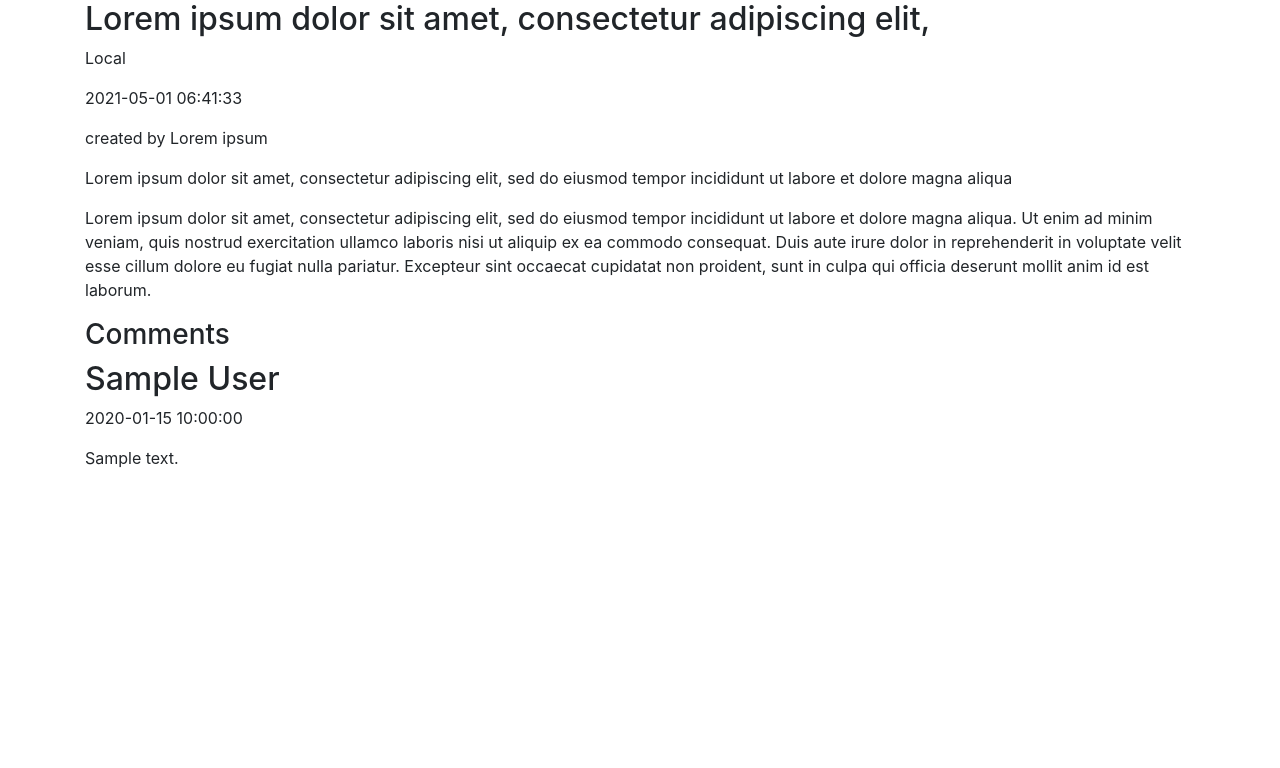
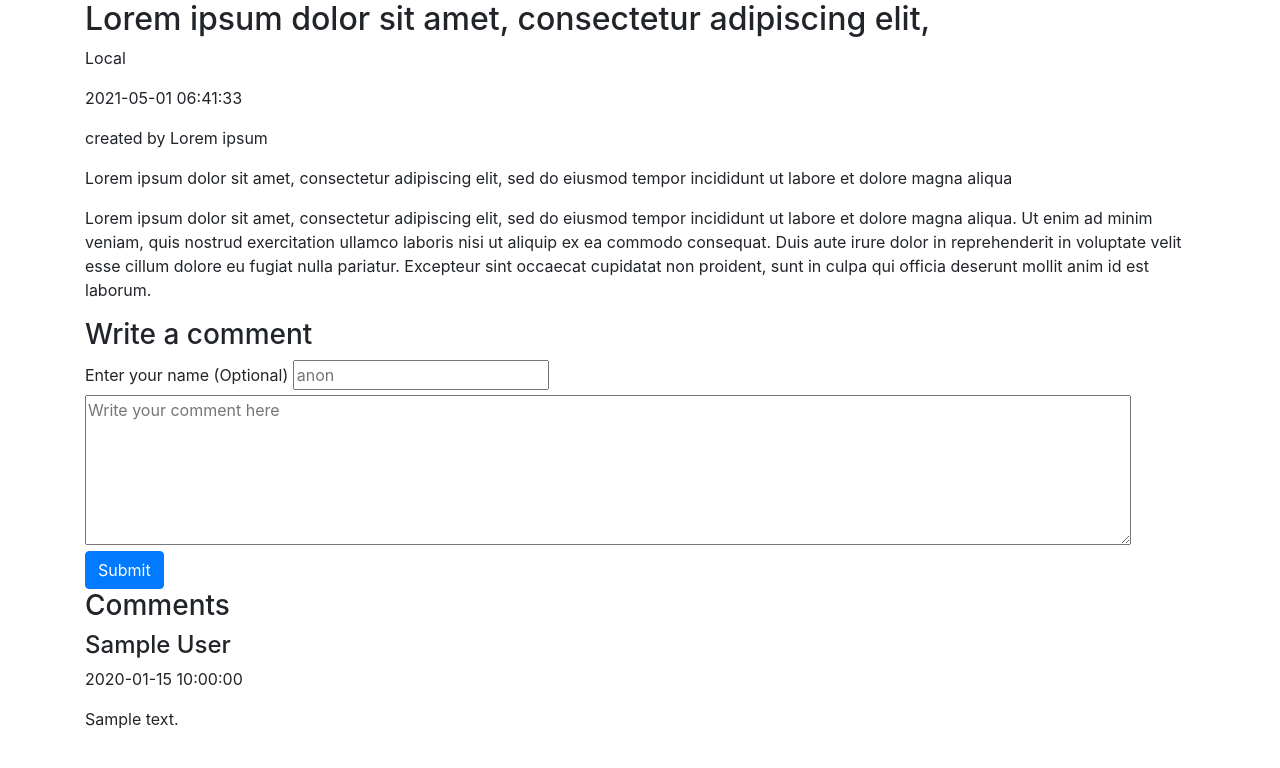
Before and after one commit to Somniate/IWS_Final, a PHP site: page /read_one.php?id=1 in a window 1280 px wide. Shown: the top 768 px of the page. Run offline with PHP 8.4, Linux system fonts and the light colour scheme; data comes from the database, SQL or seed files in the repository; tables that the repository leaves empty or names only in its code hold one stand-in row (values such as "Sample post").

Commit message:
Update read_one.php
Add a create comment form

```diff
--- a/read_one.php
+++ b/read_one.php
@@ -40,14 +40,56 @@ $article = $result->fetch_assoc();
     <!-- comment section -->
     <section class="comments">
         <div class="container">
+
+            <!-- comment creator -->
+            <div class="creator">
+                <form action="" method="post">
+                    <h3>Write a comment</h3>
+                    <label for="writer">Enter your name (Optional)</label>
+                    <input type="text" name="writer" id="writer" placeholder="anon"><br>
+                    <textarea name="write_comment" id="write_comment" cols="100" rows="6" placeholder="Write your comment here" required></textarea><br>
+                    <button type="submit" class="btn btn-primary" name="save">Submit</button>
+                </form>
+                <?php
+                if (isset($_POST['save'])) {
+                    error_reporting(0);
+                    $writer = $_POST['writer'];
+                    $c0 = $_POST['write_comment'];
+                    if (strlen($writer) == 0) {
+                        $writer = 'anon';
+                    }
+                    if (strlen($c0) != 0) {
+                        $sql_c0 = "INSERT INTO comments(id_article, author_comment, content_comment) VALUES ('$id', '$writer', '$c0')";
+                        $result_c0 = $mysqli->query($sql_c0); //true / false
+
+                        if ($result_c0) {
+                            //refresh page if success
+                            //echo "alert(Success!)";
+                            header("Refresh:0");
+                        } else {
+                            //return to index.php if fail
+                            //echo "alert(Failed!)";
+                            header("location: index.php");
+                        }
+                    } else {
+                        //return to index.php if there is no comment where pressing submit button
+                        header("location: index.php");
+                    }
+                }
+
+
+                ?>
+            </div>
+            <!-- comments viewer -->
+            <div class="viewer">
                 <h3>Comments</h3>
                 <?php
-            $id_a = $article['id_article'];
-            $sql_comment = "SELECT * FROM comments WHERE id_article = $id_a";
-            $result_comment = $mysqli->query($sql_comment);
+
+                $sql_c1 = "SELECT * FROM comments WHERE id_article = $id";
+                $result_c1 = $mysqli->query($sql_c1);
                 $comments = [];
-            if ($result_comment) {
-                $comments = $result_comment->fetch_all(MYSQLI_ASSOC);
+                if ($result_c1) {
+                    $comments = $result_c1->fetch_all(MYSQLI_ASSOC);
                 }
                 ?>
                 <?php if (count($comments) == 0) : ?>
@@ -55,12 +97,14 @@ $article = $result->fetch_assoc();
                 <?php else : ?>
                     <?php foreach ($comments as $row) : ?>
                         <div>
-                            <h2><?php echo $row['author_comment'] ?></a></h2>
+                            <h4><?php echo $row['author_comment'] ?></a></h4>
                             <p><?php echo $row['date_created'] ?></p>
                             <p><?php echo $row['content_comment'] ?></p>
                         </div>
                     <?php endforeach; ?>
                 <?php endif; ?>
+            </div>
+
         </div>
     </section>
 
```
Lines whose indentation alone changed are shown as unchanged.
